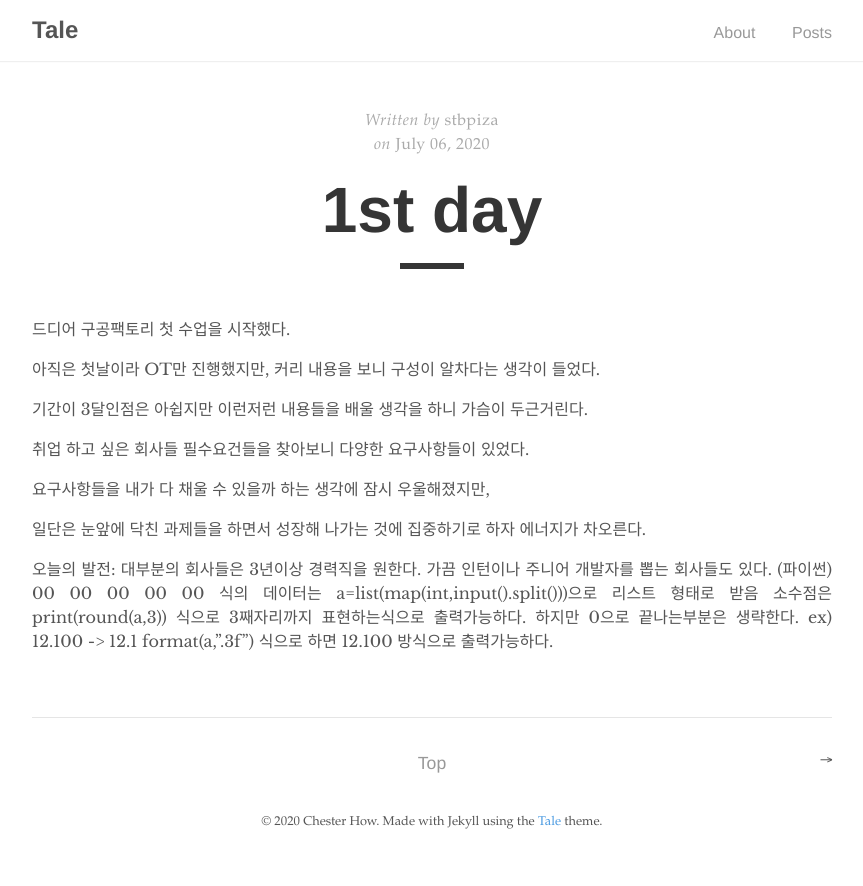
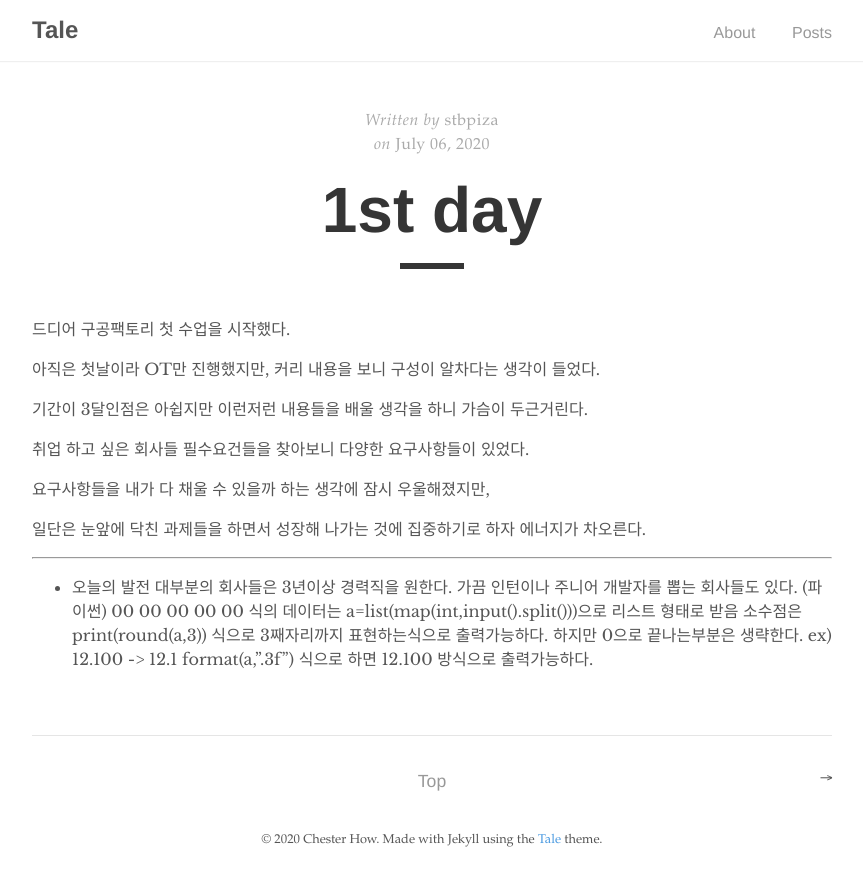
Before and after one commit to stbpiza/stbpiza.github.io, a Jekyll site: the page built from _posts/2020-07-06-1st-day.md, in a window 1280 px wide. Shown: the top 886 px of the page, without its empty margins (208-1071 px from the left). Built offline with Jekyll 4.4.1, drawn with Linux system fonts in a browser that asks for light colours.

Commit message:
Update 2020-07-06-1st-day.md

```diff
--- a/_posts/2020-07-06-1st-day.md
+++ b/_posts/2020-07-06-1st-day.md
@@ -17,7 +17,8 @@ author: "stbpiza"
 일단은 눈앞에 닥친 과제들을 하면서 성장해 나가는 것에 집중하기로 하자 에너지가 차오른다.
 
 
-오늘의 발전:
+-----------------------------------------------
+- 오늘의 발전
 대부분의 회사들은 3년이상 경력직을 원한다.
 가끔 인턴이나 주니어 개발자를 뽑는 회사들도 있다.
 (파이썬)
```
